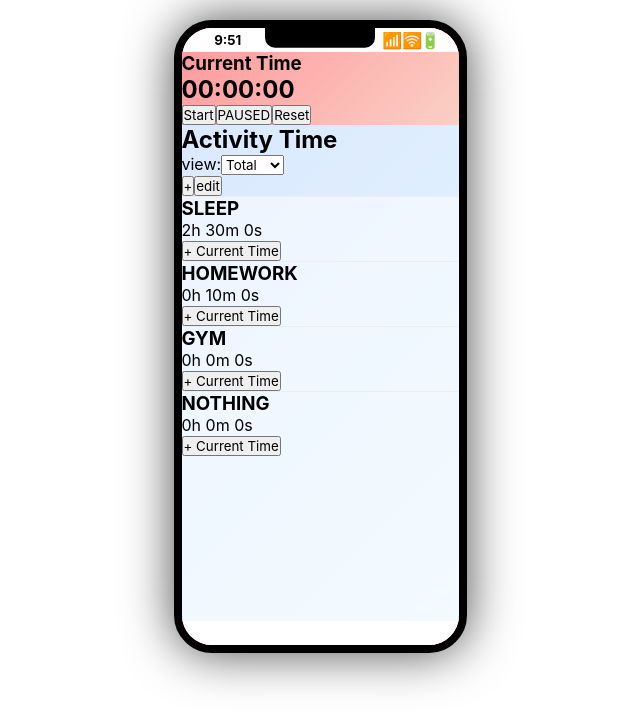
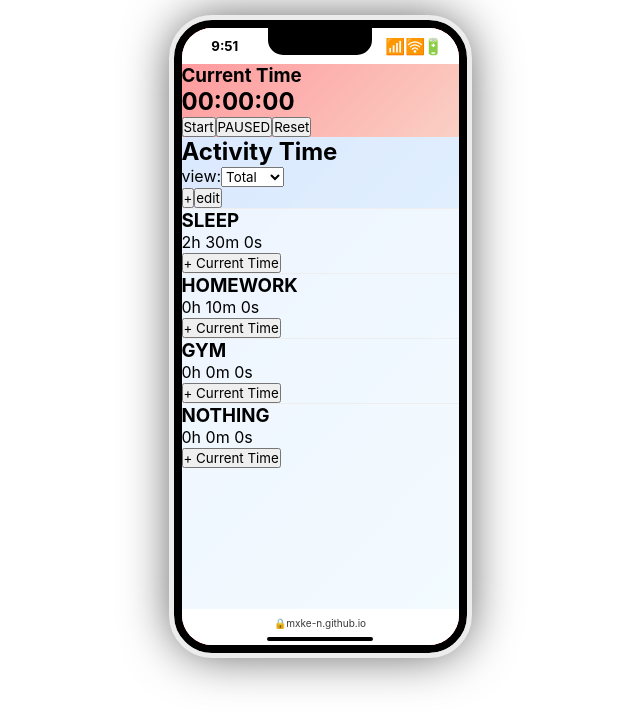
Before and after one commit to Mxke-N/react-day-tracker, a React (Vite) app: page / in a window 1280 px wide. Shown: the top 728 px of the page, without its empty margins (320-960 px from the left). Built offline with nearby package versions, Linux system fonts and the light colour scheme.

Commit message:
final styles for iPhone frame

```diff
--- a/src/App.jsx
+++ b/src/App.jsx
@@ -15,7 +15,13 @@ function App() {
           </div>
         </div>
         <Home />
-        <div className="iphone-bottom"></div>
+        <div className="iphone-bottom">
+          <div className="iphone-bottom-link">
+            <span>🔒</span>
+            <a href="https://github.com/Mxke-N/react-day-tracker" target="_blank">mxke-n.github.io</a>
+          </div>
+          <div className="iphone-bottom-home"></div>
+        </div>
       </div>
     </div>
   )
--- a/src/index.css
+++ b/src/index.css
@@ -17,6 +17,7 @@
 .iphone-frame {
   background-color: red;
   border: 8px solid black;
+  outline: 5px solid rgb(236, 236, 236);
   box-shadow: 0 0 50px rgba(0, 0, 0, 0.7);
   border-radius: 38px;
   width: 293px;
@@ -26,7 +27,7 @@
 
 .iphone-top {
   background-color: white;
-  height: 24px;
+  height: 36px;
   flex-shrink: 0;
 
   display: flex;
@@ -41,20 +42,13 @@
 }
 
 .iphone-notch {
-  flex: 1;
-  text-align: center;
+  flex: 1.2;
   position: relative;
-}
-.iphone-notch::before {
-  content: "";
   display: block;
-  width: 110px;
-  height: 30px;
+  height: 40px;
   background-color: black;
-  border-radius: 10px;
-  position: absolute;
-  left: 50%;
-  transform: translate(-50%, -74%);
+  border-radius: 15px;
+  margin-top: -22px;
 }
 
 .iphone-status {
@@ -70,8 +64,41 @@
 
 .iphone-bottom {
   background-color: white;
-  height: 24px;
+  height: 36px;
   flex-shrink: 0;
+
+  display: flex;
+  flex-direction: column;
+}
+
+.iphone-bottom-link {
+  flex: 1;
+  display: flex;
+  justify-content: center;
+  align-items: center;
+}
+
+.iphone-bottom a {
+  font-size: 10px;
+  color: rgb(56, 56, 56);
+  text-decoration: none;
+}
+.iphone-bottom a:hover {
+  color: rgb(88, 88, 88);
+  text-decoration: underline;
+}
+.iphone-bottom span {
+  font-size: 10px;
+}
+
+.iphone-bottom-home {
+  flex: none;
+  background-color: black;
+  height: 4px;
+  margin: 0 auto;
+  margin-bottom: 4px;
+  width: 38%;
+  border-radius: 20px;
 }
 
 .iphone-content {
```
